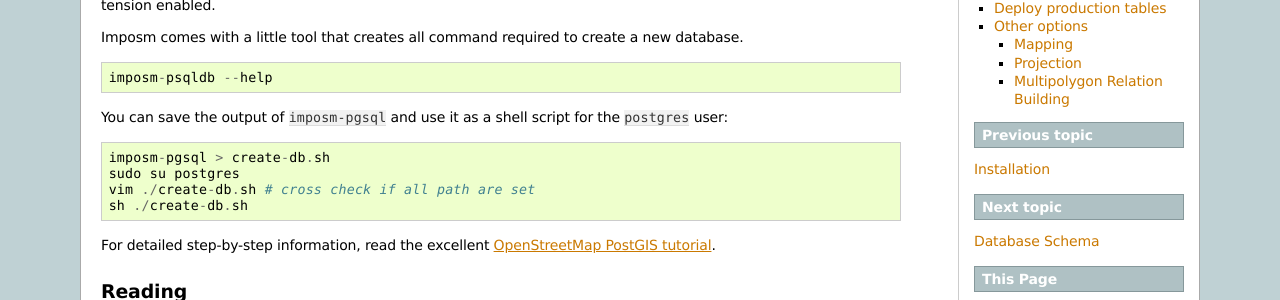
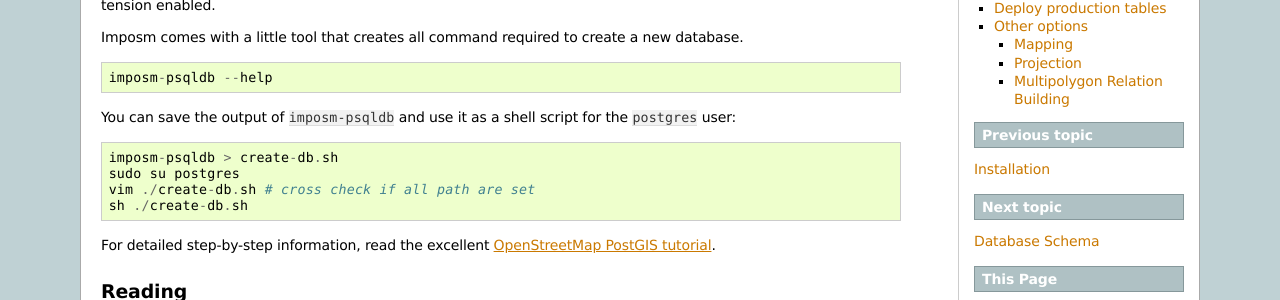
Before and after one commit to omniscale/imposm2, a Sphinx documentation site: the page built from doc/source/tutorial.rst, in a window 1280 px wide. Shown: the part 195-495 px from the top of the page. Built offline with Sphinx 7.4.7, drawn with Linux system fonts in a browser that asks for light colours.

Commit message:
Changing incorrect command imposm-pgsql to imposm-psqldb in tutorial

```diff
--- a/doc/source/tutorial.rst
+++ b/doc/source/tutorial.rst
@@ -14,9 +14,9 @@ Imposm comes with a little tool that creates all command required to create a ne
 
   imposm-psqldb --help
 
-You can save the output of ``imposm-pgsql`` and use it as a shell script for the ``postgres`` user::
+You can save the output of ``imposm-psqldb`` and use it as a shell script for the ``postgres`` user::
 
-  imposm-pgsql > create-db.sh
+  imposm-psqldb > create-db.sh
   sudo su postgres
   vim ./create-db.sh # cross check if all path are set
   sh ./create-db.sh
```
